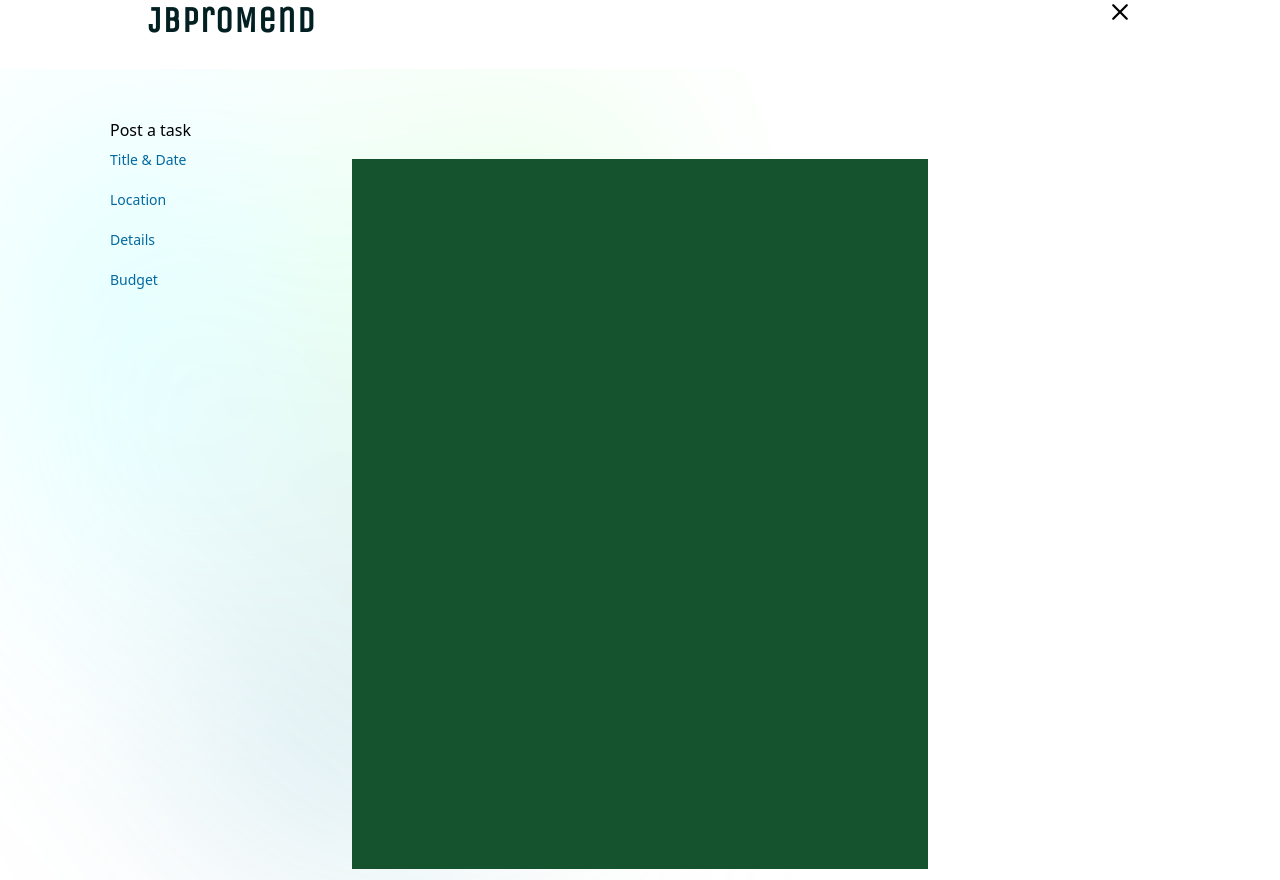
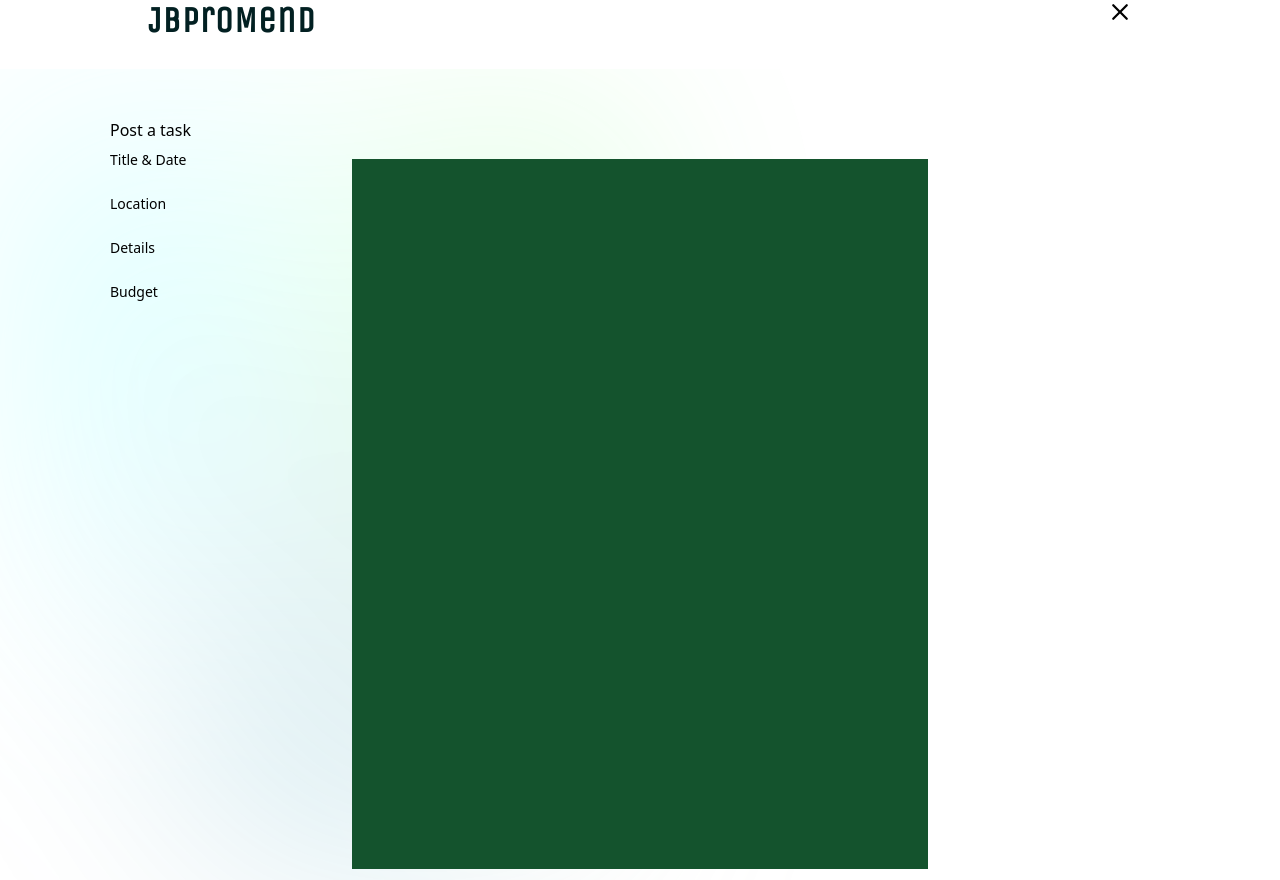
Before and after one commit to Elochukwu3/jb-task-searvice, a Next.js app: page /post-task in a window 1280 px wide. Built offline with nearby package versions, Linux system fonts and the light colour scheme; a web font is replaced by a local one.

Commit message:
clean up

```diff
--- a/app/(task)/_components/SideBarItem.tsx
+++ b/app/(task)/_components/SideBarItem.tsx
@@ -1,6 +1,6 @@
 "use client";
 import { BarButton } from "../style";
-import { usePathname, useRouter } from "next/navigation";
+import { useEffect, useState} from "react";
 import Link from "next/link";
 
 import { cn } from "@/lib/utils";
@@ -11,25 +11,22 @@ interface SidebarItemProps {
 }
 
 const SideBarItem = ({ label, href }: SidebarItemProps) => {
-  const path = usePathname();
-  const router = useRouter();
+  const [isActive, setIsActive] = useState(false)
+  useEffect(() => {
+    const fullPath = window.location.href
+    const $isActive =  fullPath.endsWith(`${href}`);
+    setIsActive($isActive)
+  }, [href]);
 
-  const $isActive: Boolean =  window.location.href.endsWith(`${href}`);
-  // console.log(router.asPath)
-  // const isActive = router.pathname === `/post-task/${href}`;
-    // const handleClick = () => {
-    //   const fullPath = window.location.href
-    //   console.log(fullPath)
-    //   router.push(href);
-    // };
+
   return (
-      <BarButton $isActive>
+      <BarButton $isActive={isActive}>
     <Link className="block w-full h-full relative" href={`/post-task/${href}`} aria-label={`/post-task/${href}`} scroll={false}>
         <span>{label}</span>
         <span
           className={cn(
-            "ml-auto opacity-0 border-2 border-black h-full transition-all",
-            $isActive && "opacit-10"
+            "ml-auto opacity-0 block border-2 border-black h-full transition-all",
+            isActive && "w-2"
           )}
         />
     </Link>
--- a/app/(task)/style.ts
+++ b/app/(task)/style.ts
@@ -9,7 +9,7 @@ const BarButton = tw.div<SideBarProp>`
 flex items-center py-2  text-sm font-[500] pl-6 transition-all
        ${(p) =>
          p.$isActive &&
-         "text-sky-700  hover:bg-custom-greaner/20 hover:text-sky-700"}
+         "text-sky-700  hover:bg-red-900 "}
 `;
 
 export { BarButton };
```
